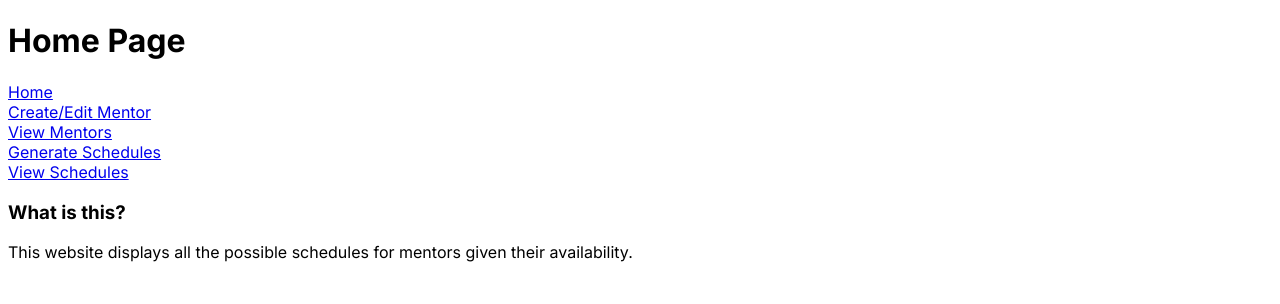
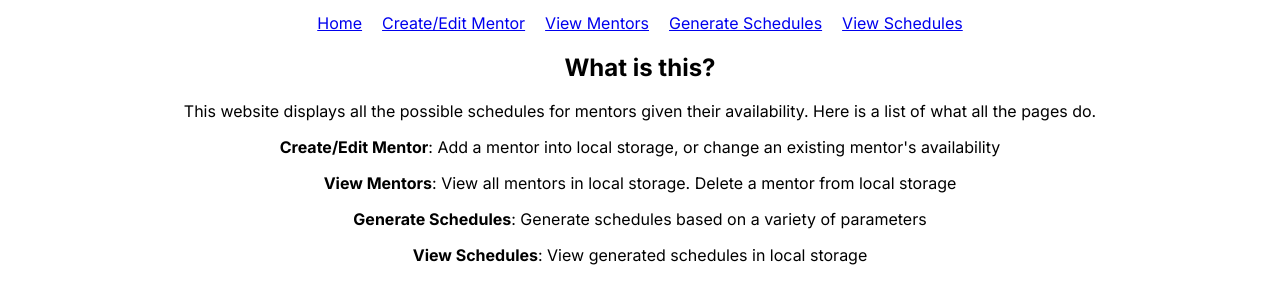
Before and after one commit to BlckHawker/Mentor-Schedule-Maker, a Next.js app: page / in a window 1280 px wide. Shown: the top 304 px of the page. Built offline with nearby package versions, Linux system fonts and the light colour scheme.

Commit message:
Add css to home page

```diff
--- a/src/app/mentor/create/page.tsx
+++ b/src/app/mentor/create/page.tsx
@@ -7,7 +7,6 @@ import NavBar from "@/components/NavBar";
 export default function MentorCreatePage() {
   return (
       <div>
-        <h1>Mentor Create Page</h1>
         <NavBar/>
         <CreateMentor></CreateMentor>
       </div>
--- a/src/app/page.tsx
+++ b/src/app/page.tsx
@@ -3,10 +3,17 @@ import NavBar from '@/components/NavBar';
 export default function Home() {
   return (
       <div>
-        <h1>Home Page</h1>
         <NavBar/>
-        <h3>What is this?</h3>
-        <p>This website displays all the possible schedules for mentors given their availability.</p>
+        <h2 style={{textAlign: "center"}}>What is this?</h2>
+        <p style={{textAlign: "center"}}>This website displays all the possible schedules for mentors given their availability. Here is a list of what all the pages do.</p>
+
+        <div style={{textAlign: "center"}}>
+          <p><b>Create/Edit Mentor</b>: Add a mentor into local storage, or change an existing mentor's availability</p>
+          <p><b>View Mentors</b>: View all mentors in local storage. Delete a mentor from local storage</p>
+          <p><b>Generate Schedules</b>: Generate schedules based on a variety of parameters</p>
+          <p><b>View Schedules</b>: View generated schedules in local storage</p>
+        </div>
+
       </div>
   );
 }
--- a/src/components/NavBar.tsx
+++ b/src/components/NavBar.tsx
@@ -1,8 +1,10 @@
 "use client";
+import styles from '../css/utils.module.css';
+
 import Link from 'next/link';
 const NavBar = () => {
     return (
-        <div>
+        <div className={styles.navbar}>
             <Link href={"/"}>Home</Link><br/>
             <Link href={"/mentor/create"}>Create/Edit Mentor</Link><br/>
             <Link href={"/mentor"}>View Mentors</Link><br />
--- /dev/null
+++ b/src/css/utils.module.css
@@ -0,0 +1,6 @@
+.navbar {
+    margin-top:1%;
+    display: flex;
+    justify-content: center;
+    gap: 10px;
+}
```
